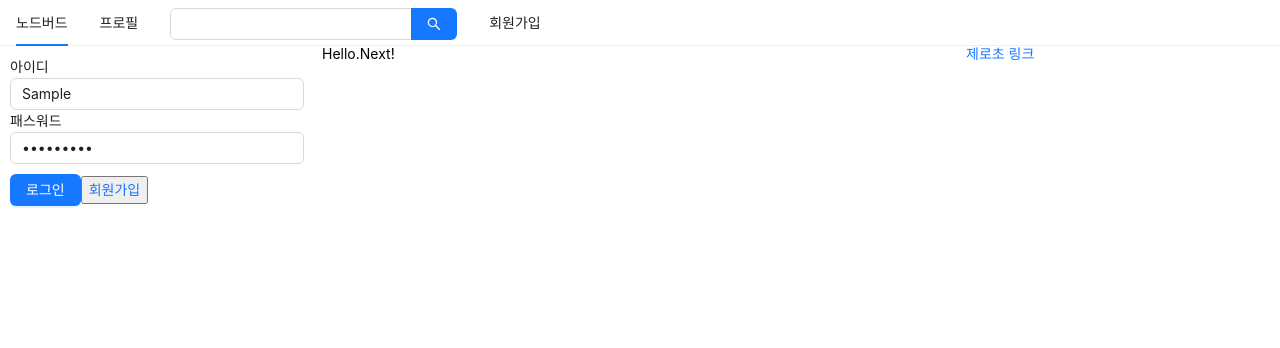
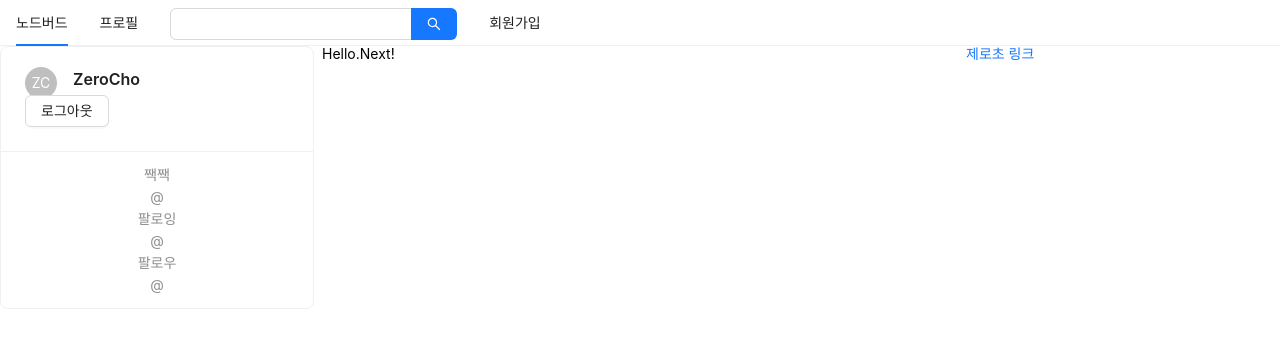
Before and after one commit to jangth0655/nodeBrid, a Next.js app: page / in a window 1280 px wide. Both pictures are taken after typing "Sample", "Sample123" into the empty fields and a click on the button "로그인". Shown: the top 348 px of the page. Built offline with nearby package versions, Linux system fonts and the light colour scheme.

Commit message:
design : LoginForm, UserProfile UI 업데이트

```diff
--- a/components/LoginForm.tsx
+++ b/components/LoginForm.tsx
@@ -30,7 +30,11 @@ const LoginForm = ({ setIsLoggedIn }: Props) => {
     []
   );
 
-  const onSubmitForm = useCallback(() => {}, [id, password]);
+  const onSubmitForm = useCallback(() => {
+    if (id && password) {
+      setIsLoggedIn(true);
+    }
+  }, [id, password]);
 
   return (
     <FormWrapper onFinish={onSubmitForm}>
--- a/components/UserProfile.tsx
+++ b/components/UserProfile.tsx
@@ -2,13 +2,14 @@ import { Card, Avatar, Button } from 'antd';
 import { useCallback } from 'react';
 
 interface Props {
-  setIsLoggedIn: React.Dispatch<React.SetStateAction<boolean>>;
+  setIsLoggedIn?: React.Dispatch<React.SetStateAction<boolean>>;
 }
 
 const UserProfile = ({ setIsLoggedIn }: Props) => {
   const onLogOut = useCallback(() => {
-    setIsLoggedIn: false;
+    setIsLoggedIn(false);
   }, []);
+
   return (
     <Card
       actions={[
```
